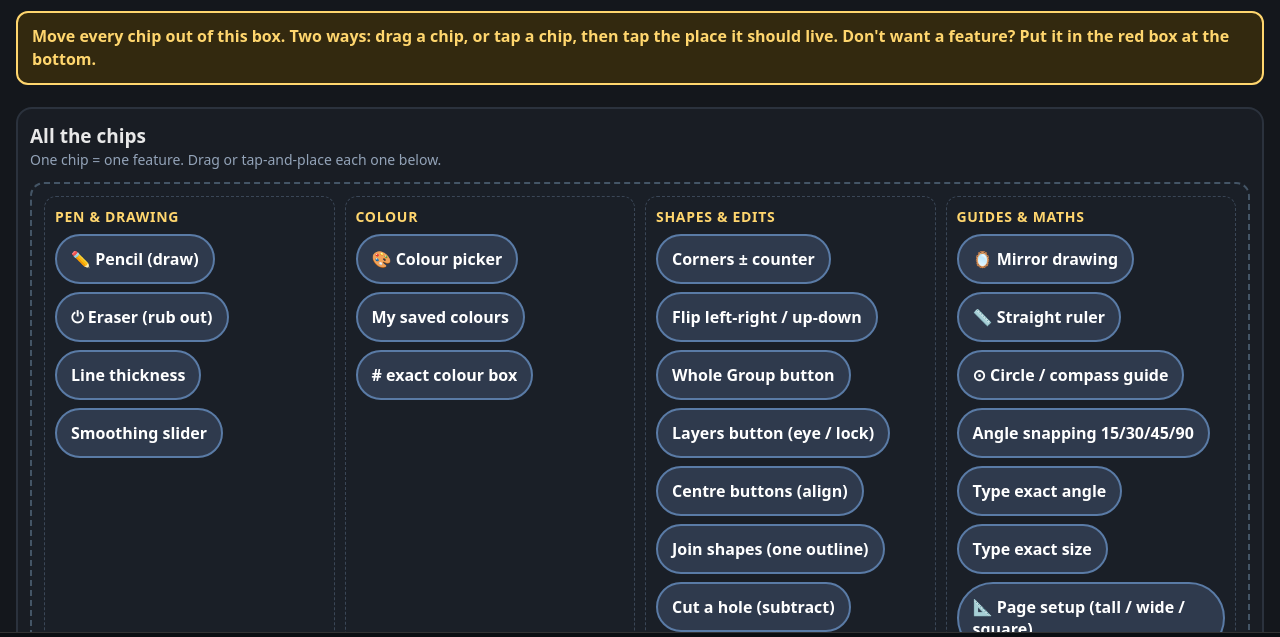
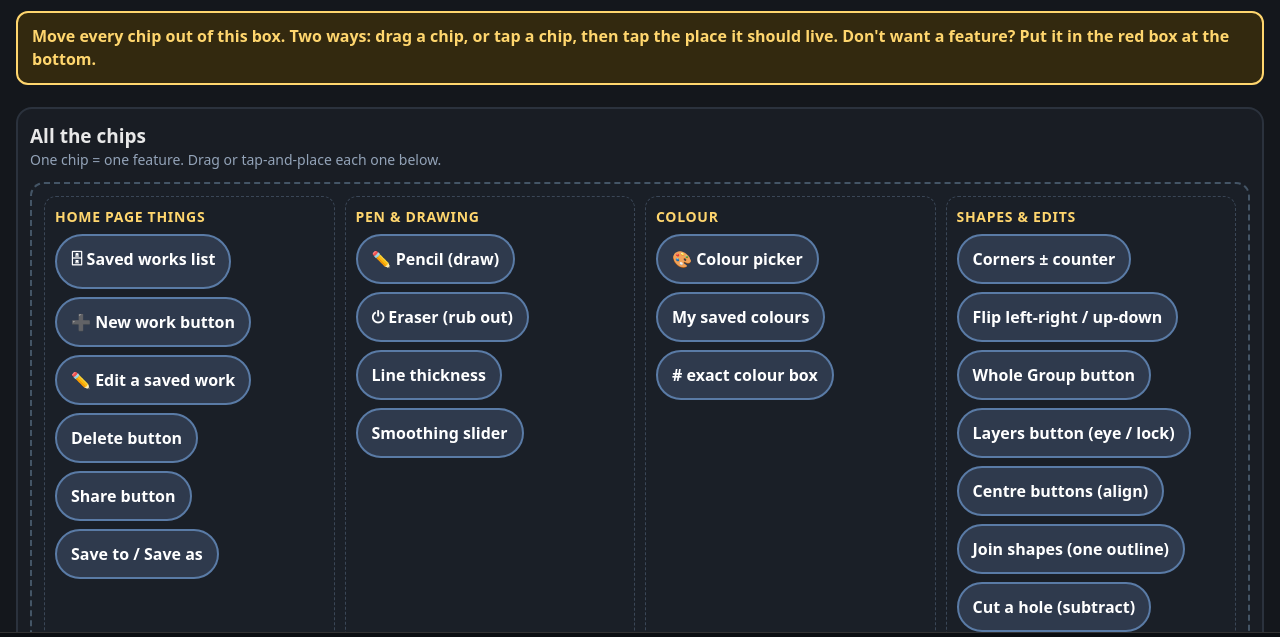
Before and after one commit to ilostmyshipsname-design/svg-offline-logo-generator, a plain HTML site: page layout-board.html in a window 1280 px wide. Shown: the part 93-730 px from the top of the page. Drawn offline with Linux system fonts and the light colour scheme.

Commit message:
Board: Home page chip pile (works list, new, edit, delete, share, save to/as)
Co-authored-by: ilostmyshipsname-design <ilostmyshipsname-design@users.noreply.github.com>

```diff
--- a/layout-board.html
+++ b/layout-board.html
@@ -148,6 +148,13 @@
   'use strict';
 
   var CHIPS = [
+    { id: 'works',  g: 'home',   label: '\ud83d\uddc4 Saved works list' },
+    { id: 'neww',   g: 'home',   label: '\u2795 New work button' },
+    { id: 'editw',  g: 'home',   label: '\u270f\ufe0f Edit a saved work' },
+    { id: 'delw',   g: 'home',   label: 'Delete button' },
+    { id: 'sharew', g: 'home',   label: 'Share button' },
+    { id: 'saveto', g: 'home',   label: 'Save to / Save as' },
+
     { id: 'draw',   g: 'pen',    label: '\u270f\ufe0f Pencil (draw)' },
     { id: 'eraser', g: 'pen',    label: '\u23fb Eraser (rub out)' },
     { id: 'width',  g: 'pen',    label: 'Line thickness' },
@@ -194,6 +201,7 @@
   ];
 
   var PILES = [
+    ['home',   'Home page things'],
     ['pen',    'Pen & drawing'],
     ['colour', 'Colour'],
     ['shape',  'Shapes & edits'],
```
Also changed, not shown: 1 other file.
